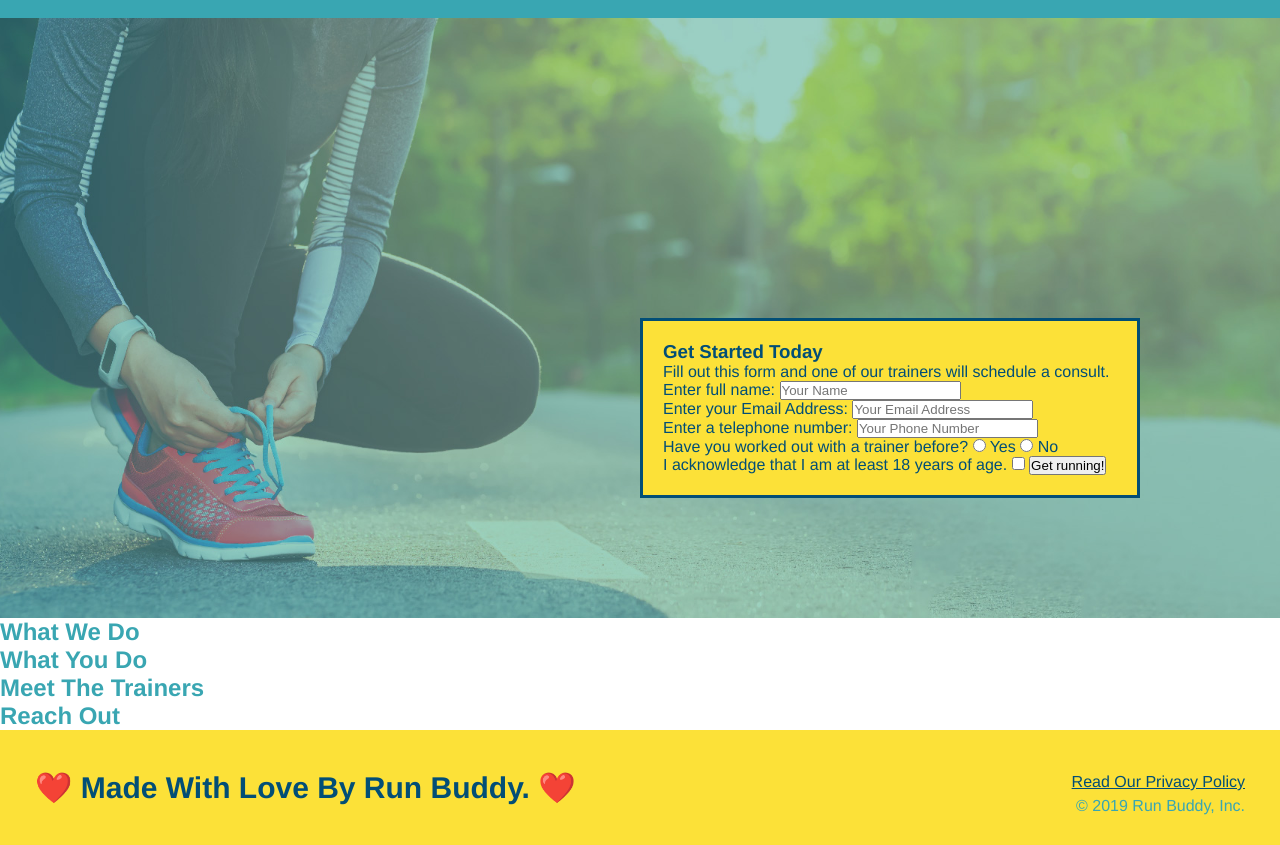
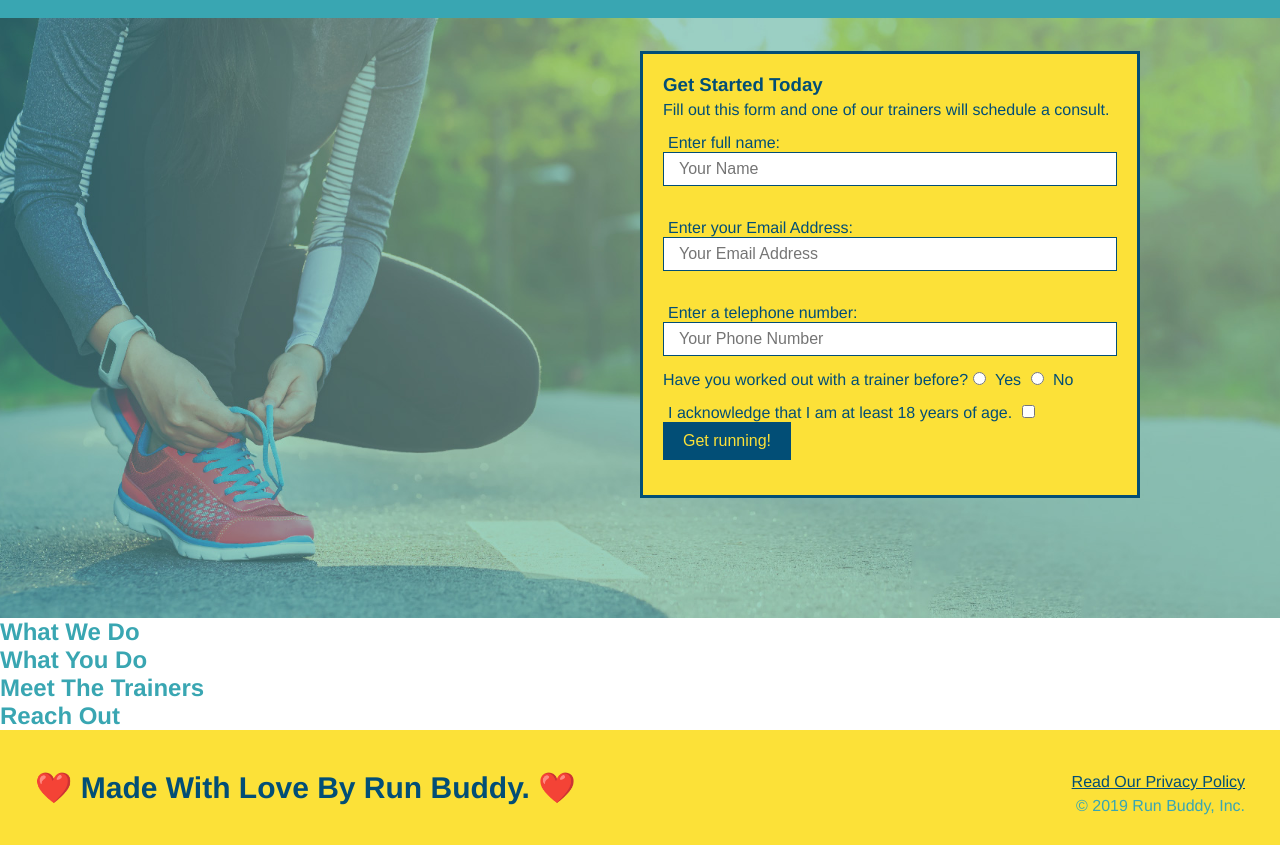
Before and after one commit to farhahahmed50/runbuddy, a plain HTML site: page index.html in a window 1280 px wide. Shown: the part 64-909 px from the top of the page. Drawn offline with Linux system fonts and the light colour scheme.

Commit message:
Commit
Hero section styling complete

```diff
--- a/assets/css/styles.css
+++ b/assets/css/styles.css
@@ -87,3 +87,29 @@ footer {
     bottom: 120px;
     right: 140px;
   }
+
+  .heroform p {
+    margin: 5px 0 15px 0;
+  }
+
+  .form1 input {
+    border: 1px solid #024e76;
+    display: block;
+    padding: 7px 15px;
+    font-size: 16px;
+    color: #024e76;
+    width: 100%;
+    margin-bottom: 15px;
+  }
+
+  .heroform label{
+    margin: 0 5px;
+  }
+
+  .heroform button {
+    color: #fce138;
+    background-color: #024e76;
+    border: none;
+    padding: 10px 20px;
+    font-size: 16px;
+  }
--- a/index.html
+++ b/index.html
@@ -26,7 +26,7 @@
     <div class="heroform">
         <h3>Get Started Today</h3>
         <p>Fill out this form and one of our trainers will schedule a consult. </p>
-        <form>
+        <form class="form1">
             <label for="name">Enter full name:</label>
             <input type="text" placeholder="Your Name" name="name" id="name" /> </br>
             <label for="Email">Enter your Email Address:</label>
@@ -45,8 +45,6 @@
             <input type="checkbox" name="age-confirm" id="checkbox">
             <button type="submit">Get running! </button>
             </p>
-        <form>
-
         </form>
       </div>
    </section>
```
